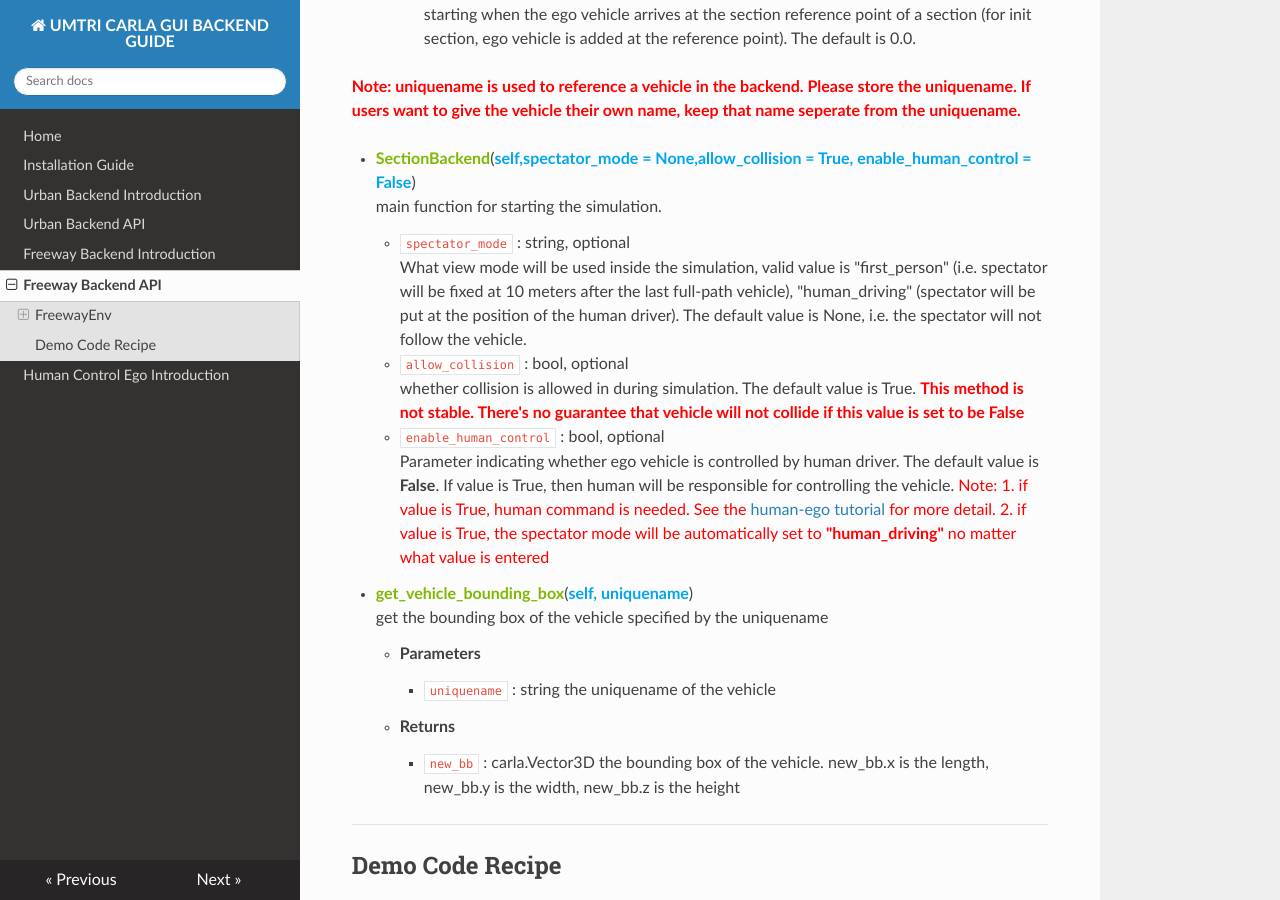
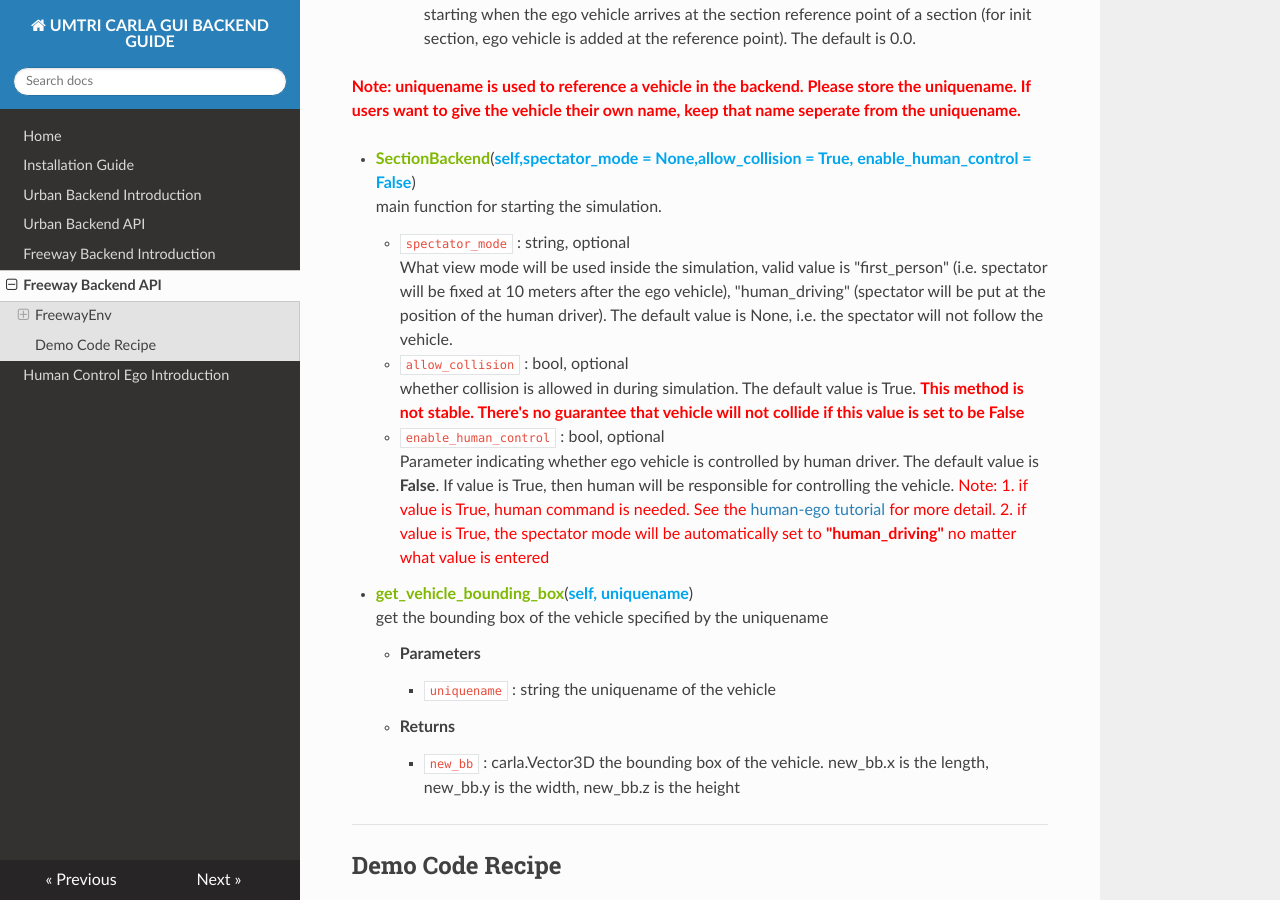
Before and after one commit to CenturyLiu/Carla-GUI, an MkDocs documentation site: the page built from Docs/freeway_backend_api.md, in a window 1280 px wide and 900 px high, scrolled down 4839 px. Built offline with MkDocs 1.6.1, drawn with Linux system fonts in a browser that asks for light colours; nearby versions of some CDN libraries.

Commit message:
fix: fix a typo in SectionBackend tutorial

```diff
--- a/Docs/freeway_backend_api.md
+++ b/Docs/freeway_backend_api.md
@@ -172,7 +172,7 @@ The FreewayEnv class is the container for the freeway simulation environment. Us
    main function for starting the simulation.
 
     - `spectator_mode` : string, optional
-What view mode will be used inside the simulation, valid value is "first_person" (i.e. spectator will be fixed at 10 meters after the last full-path vehicle), "human_driving" (spectator will be put at the position of the human driver). The default value is None, i.e. the spectator will not follow the vehicle.
+What view mode will be used inside the simulation, valid value is "first_person" (i.e. spectator will be fixed at 10 meters after the ego vehicle), "human_driving" (spectator will be put at the position of the human driver). The default value is None, i.e. the spectator will not follow the vehicle.
 
     - `allow_collision` : bool, optional
 whether collision is allowed in during simulation. The default value is True. <font color="#ff0000">**This method is not stable. There's no guarantee that vehicle will not collide if this value is set to be False** </font>
```
